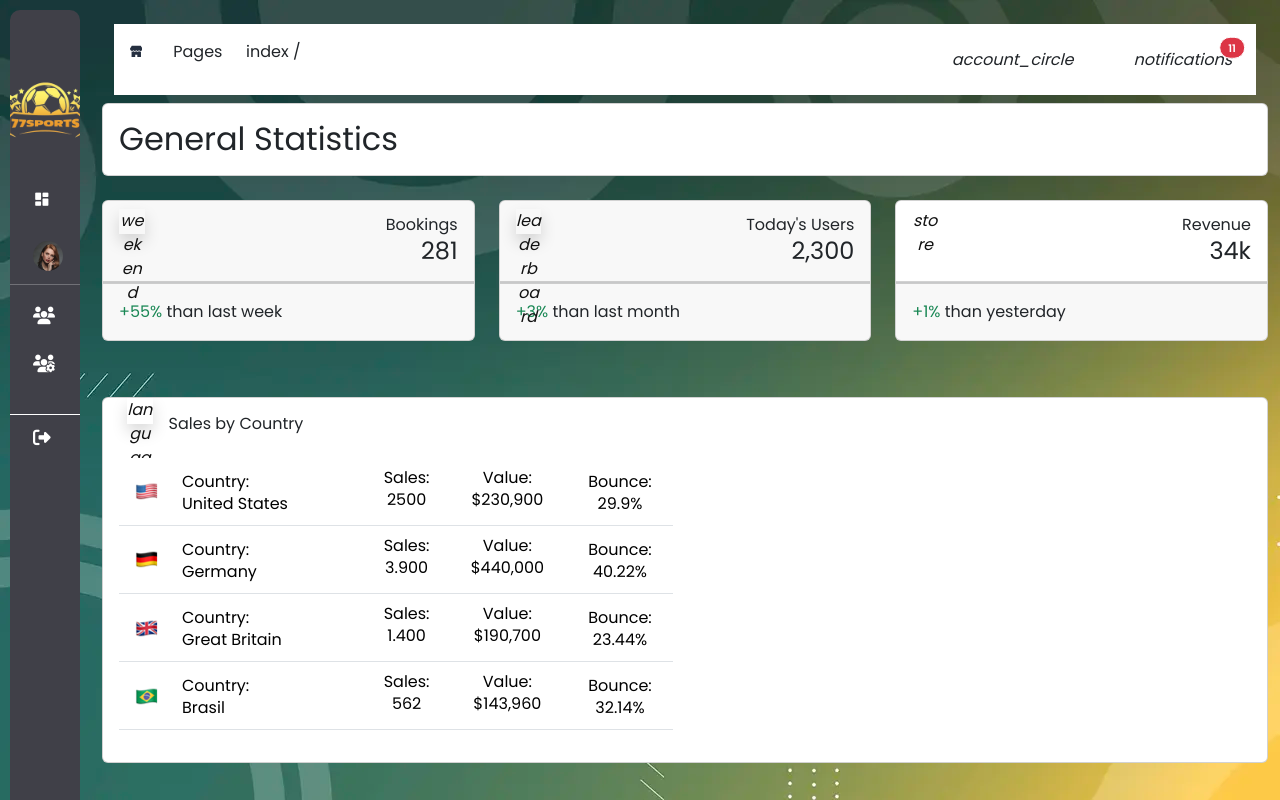
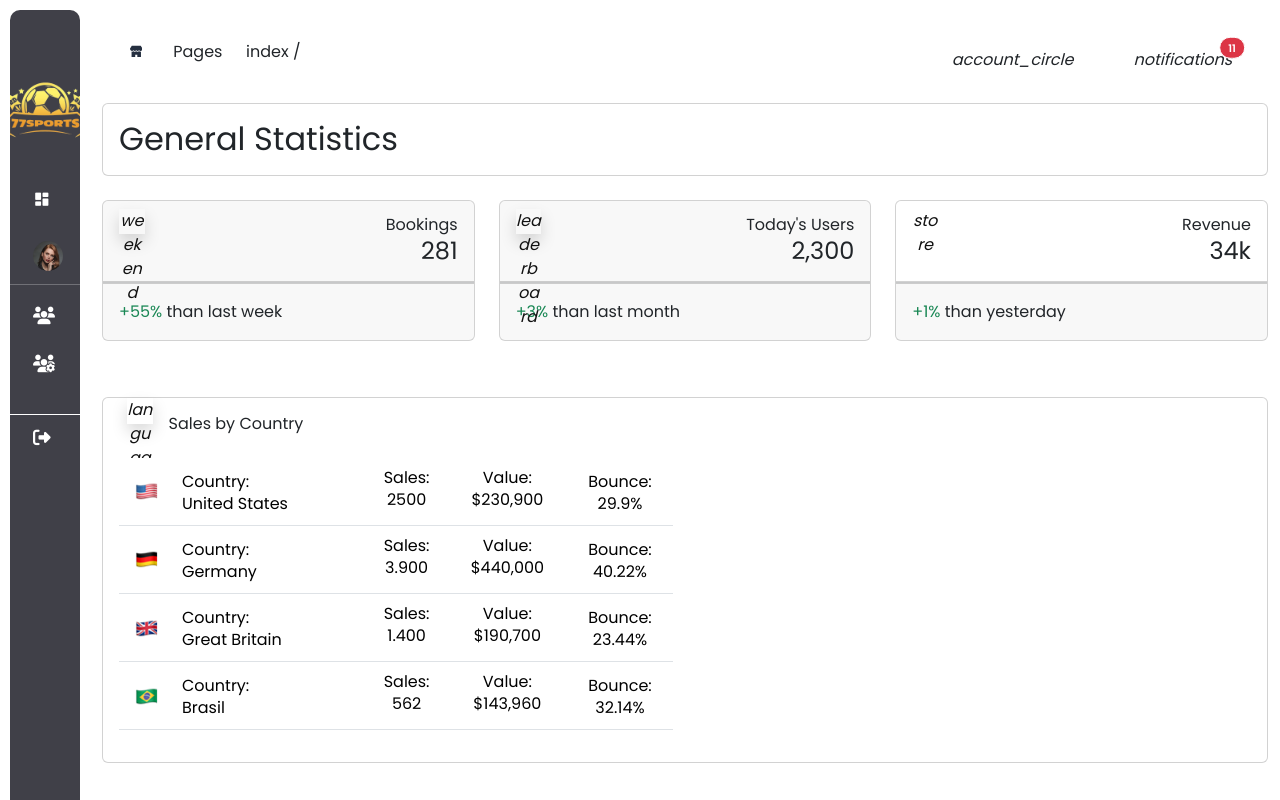
Before and after one commit to wlktech/asiabetslot_1, a React (Vite) app: page / in a window 1280 px wide. Shown: the top 800 px of the page. Built offline with nearby package versions, Linux system fonts and the light colour scheme.

Commit message:
bg change

```diff
--- a/src/Pages/User/Home.jsx
+++ b/src/Pages/User/Home.jsx
@@ -1,11 +1,11 @@
 import React from 'react'
-import '../../assets/css/home.css';
+import '../../assets/css/user/home.css';
 
 import Hero from '../../components/User/hero';
 import BottomHeroSidebar from '../../components/User/bottomHeroSidebar';
 export default function Home() {
   return (
-    <div className='text-black home'>
+    <div className='text-black homeBody'>
       <Hero/>
       <BottomHeroSidebar/>
     </div>
--- a/src/assets/css/home.css
+++ b/src/assets/css/user/home.css
@@ -1,5 +1,5 @@
-body{
-    background-image: url('../img/bg.png');
+.homeBody{
+    background-image: url('../../img/bg.png');
     position: relative;
 }
 .bannerImg{
--- a/src/index.css
+++ b/src/index.css
@@ -8,5 +8,4 @@ body{
 }
 .main-content {
     display: flex;
-
 }
```
